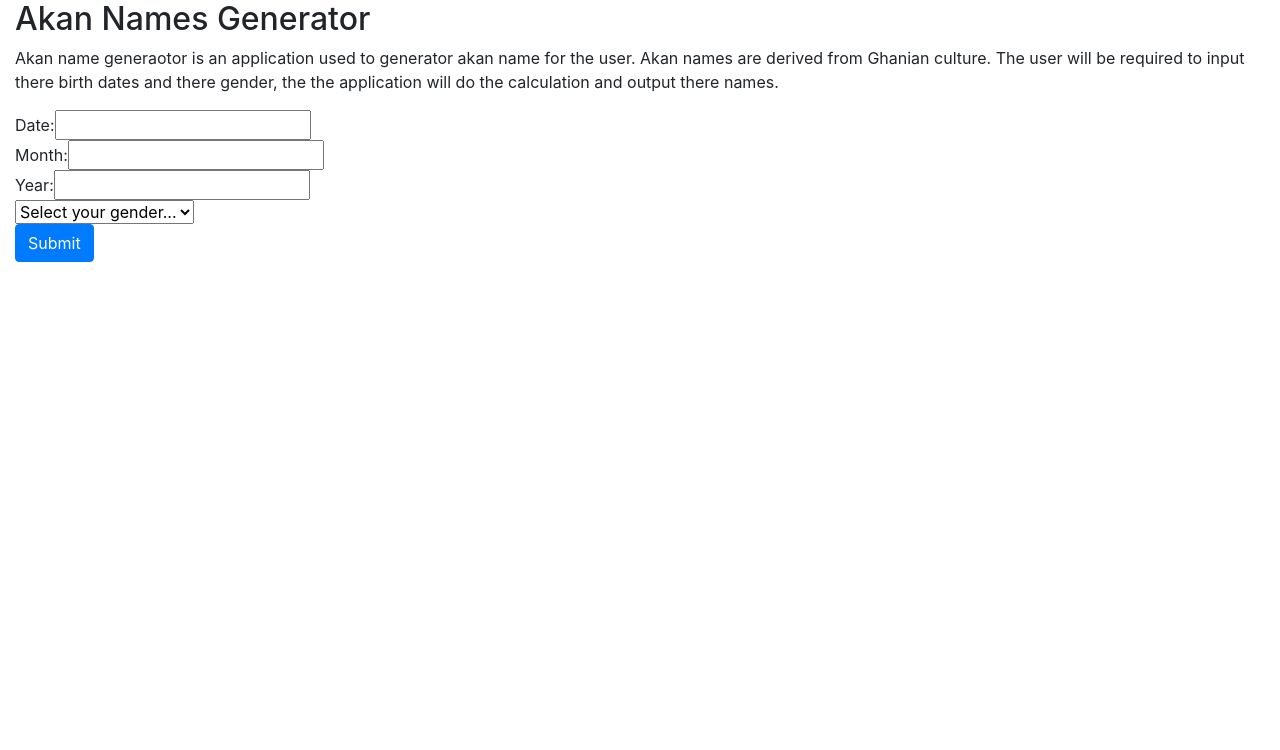
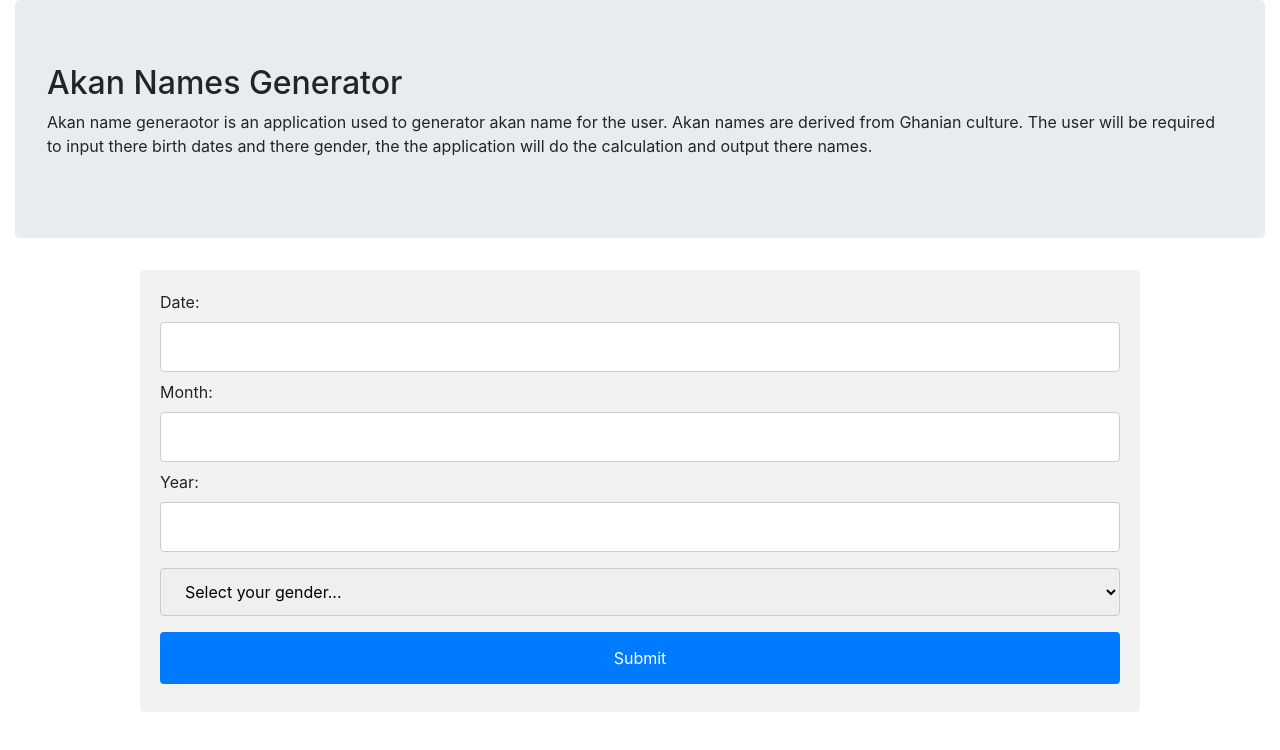
Before and after one commit to daisyarusey/Akhan-name-generator, a plain HTML site: page index.html in a window 1280 px wide. Drawn offline with nearby package versions, Linux system fonts and the light colour scheme.

Commit message:
Style form in custom css

```diff
--- a/css/styles.css
+++ b/css/styles.css
@@ -0,0 +1,25 @@
+#theform{
+  margin-left: 10%;
+  margin-right: 10%;
+  border-radius: 5px;
+  background-color: #f2f2f2;
+  padding: 20px;
+}
+#submitButton{
+  width: 100%;
+  color: white;
+  padding: 14px 20px;
+  margin: 8px 0;
+  border: none;
+  border-radius: 4px;
+  cursor: pointer;
+}
+#date, #month, #year, #gender{
+  width: 100%;
+  padding: 12px 20px;
+  margin: 8px 0;
+  display: inline-block;
+  border: 1px solid #ccc;
+  border-radius: 4px;
+  box-sizing: border-box;
+}
--- a/index.html
+++ b/index.html
@@ -10,8 +10,11 @@
 </head>
 <body>
   <div class="container-fluid">
-    <h2>Akan Names Generator</h2>
+    <div class="jumbotron">
+      <h2>Akan Names Generator</h2>
       <p>Akan name generaotor is an application used to generator akan name for the user. Akan names are derived from Ghanian culture. The user will be required to input there birth dates and there gender, the the application will do the calculation and output there names.</p>
+    </div>
+
       <form id="theform">
         Date:<input type="number" id="date"><br>
         Month:<input type="number" id="month"><br>
```
